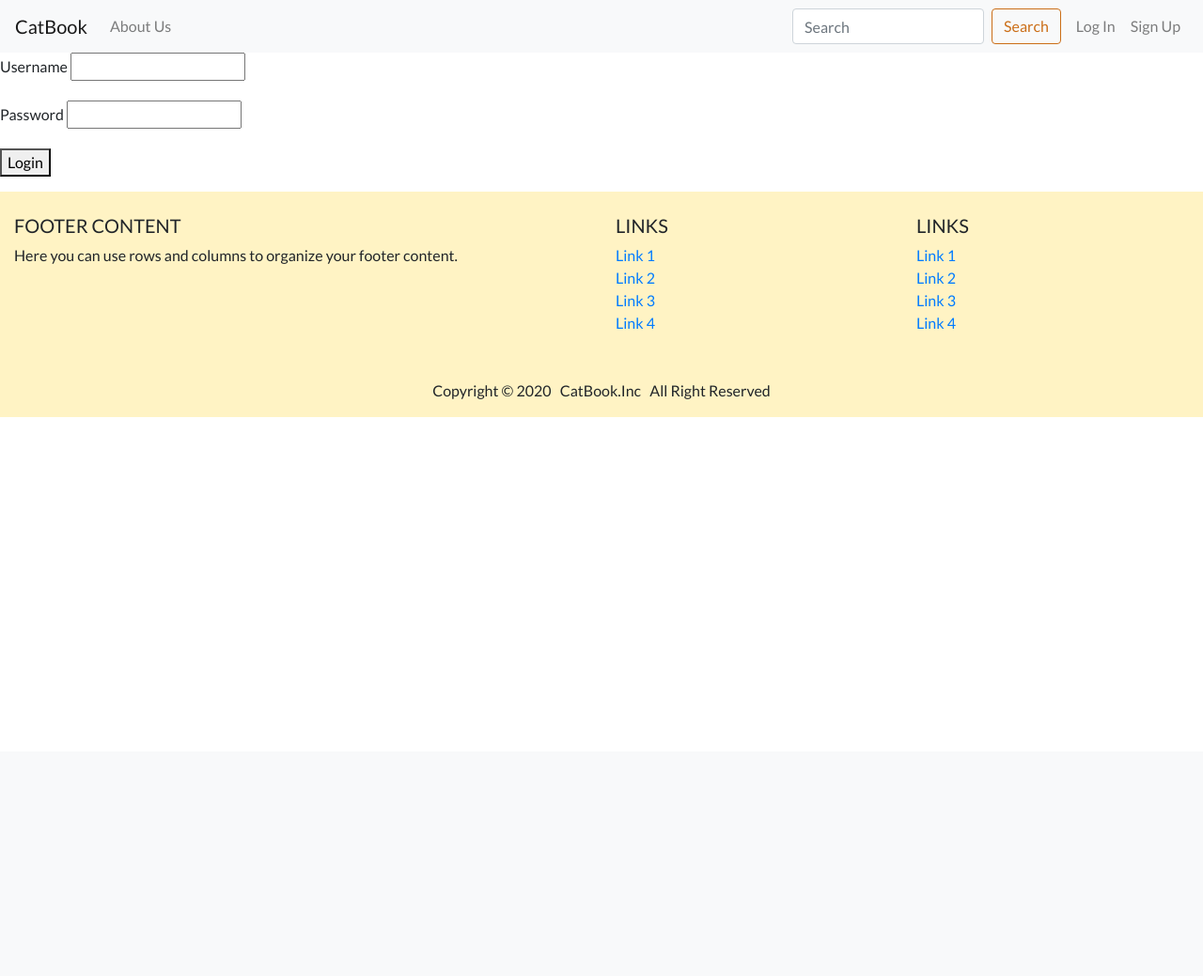
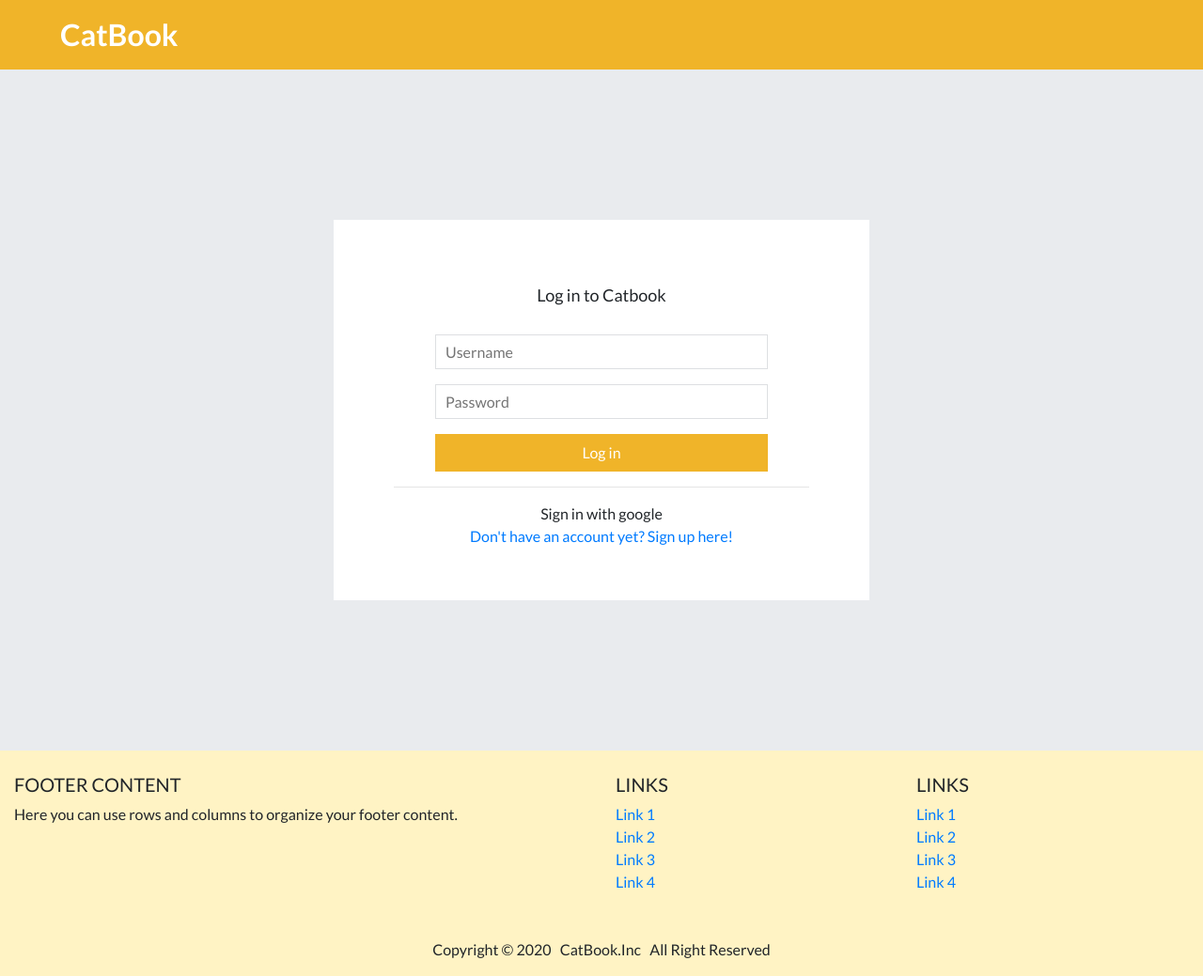
Before and after one commit to amazingshellyyy/catbook, a Django app: page /accounts/login/ in a window 1280 px wide. Shown: the whole page at 94% size. Before the commit the page ends 444 px from the top, so only its background shows below. Run offline with Django 3.2, Linux system fonts and the light colour scheme; some libraries are stand-ins or nearby versions.

Commit message:
login styling and resonsive

```diff
--- a/accounts/templates/login.html
+++ b/accounts/templates/login.html
@@ -1,24 +1,41 @@
 {% extends 'base.html' %}
-
+{% load static%}
+{% block styles%}
+<link rel="stylesheet" href="{% static 'css/login.css' %}">
+{% endblock styles%}
 {% block content %}
 
 {% if error %}
 <p style="background-color:firebrick;">{{error}}</p>
 {% endif %}
-
-  <section class="form-section">
+<div class="box1">
+  <div class="container text-center">
+    <div class="row">
+      <div class="col-sm-3 "></div>
+      <div class="col-sm-6 inner-box text-center">
         <form action="{% url 'login' %}" method="POST">
+          <h2>Log in to Catbook</h2>
           {% csrf_token %}
           <p>
-        <label for="username">Username</label>
-        <input type="text" name="username" maxlength="25" minlength="2" required>
+            <input type="text" name="username" maxlength="25" minlength="2" required placeholder="Username">
           </p>
           <p>
-        <label for="password">Password</label>
-        <input type="password" name="password" maxlength="25" minlength="4" required>
+            <input type="password" name="password" maxlength="25" minlength="4" required placeholder="Password">
           </p>
-      <button type="submit">Login</button>
+          <button class="login-btn" type="submit">Log in</button>
+          <hr>
+          <!-- google login btn -->
+          <div>Sign in with google</div>
+          <!-- enf of google login btn -->
+          <a href="{% url 'register' %}">Don't have an account yet? Sign up here!</a>
         </form>
-  </section>
+
+      </div>
+      <div class="col-sm-3 "></div>
+    </div>
+
+
+  </div>
+</div>
 
 {% endblock %}
--- a/main_app/static/css/base.css
+++ b/main_app/static/css/base.css
@@ -17,3 +17,16 @@ footer {
   color: white;
   border-color: #CB6E17;
 }
+.nav-custom {
+  background-color: #F0B429;
+  color: white;
+}
+
+.nav-link {
+  color: white !important;
+}
+.navbar-brand {
+  color: white !important;
+  font-weight:700;
+  font-size: 2rem;
+}
--- /dev/null
+++ b/main_app/static/css/login.css
@@ -0,0 +1,63 @@
+.box1 {
+  padding:20vh 0;
+  /* height:100vh; */
+  background-color: #e9ebee;
+}
+
+.inner-box {
+  background-color: white;
+  padding:5vh 5vw;
+  /* max-height: 50vh; */
+  overflow: hidden;
+}
+
+h2 {
+  font-size: 18px;
+  margin: 30px 0;
+}
+
+input{
+  background-color:transparent;
+  border:1px solid #dddfe2;
+  color: #1d2129;
+  line-height: 16px;
+  width: 80%;
+  padding: .5rem .3rem;
+  /* margin: 8px 0; */
+  box-sizing: border-box;
+}
+.login-btn {
+  width: 80%;
+  border:none;
+  background-color: #F0B429;
+  color:white;
+  padding: .5rem .3rem;
+}
+/* styling placeholder */
+::-webkit-input-placeholder { /* Chrome/Opera/Safari */
+  font-size:1rem;
+  padding:5px;
+}
+::-moz-placeholder { /* Firefox 19+ */
+  font-size:1rem;
+  padding:5px;
+}
+:-ms-input-placeholder { /* IE 10+ */
+  font-size:1rem;
+  padding:5px;
+}
+:-moz-placeholder { /* Firefox 18- */
+  font-size:1rem;
+  padding:5px;
+}
+
+
+/* Small devices (landscape phones, 576px and up) */
+@media (max-width: 576px) {
+
+}
+
+/* Medium devices (tablets, 768px and up) */
+@media (max-width: 768px) {
+
+}
--- a/main_app/templates/base.html
+++ b/main_app/templates/base.html
@@ -17,8 +17,8 @@
 </head>
 
 <body>
-  <nav class="navbar navbar-expand-lg navbar-light bg-light">
-    <a class="navbar-brand" href="#">CatBook</a>
+  <nav class="navbar navbar-expand-lg  navbar-light nav-custom">
+    <a class="navbar-brand pl-5" href="{% url 'index'%}">CatBook</a>
     <button class="navbar-toggler" type="button" data-toggle="collapse" data-target="#navbarSupportedContent"
       aria-controls="navbarSupportedContent" aria-expanded="false" aria-label="Toggle navigation">
       <span class="navbar-toggler-icon"></span>
@@ -26,33 +26,16 @@
 
     <div class="collapse navbar-collapse" id="navbarSupportedContent">
       <ul class="navbar-nav mr-auto">
-        <li class="nav-item">
-          <a class="nav-link" href="#">About Us</a>
-        </li>
+      {% block nav_left%}
+
+      {% endblock nav_left%}
 
       </ul>
 
       <ul class="navbar-nav ml-auto">
-        <form method="POST" class="form-inline my-2 my-lg-0 mr-2">
-          {% csrf_token %}
-          <input class="form-control mr-sm-2" type="search" name="query" placeholder="Search" aria-label="Search">
-          <button class="btn btn-outline-success my-2 my-sm-0 search-btn" type="submit">Search</button>
-        </form>
-        {% if user.is_authenticated %}
-        <li class="nav-item">
-          <a class="nav-link" href="{% url 'profile' pk=user.pk %}">Profile</a>
-        </li>
-        <li class="nav-item">
-          <a class="nav-link" href="/accounts/logout">Log Out</a>
-        </li>
-        {% else %}
-        <li class="nav-item">
-          <a class="nav-link" href="/accounts/login">Log In</a>
-        </li>
-        <li class="nav-item">
-          <a class="nav-link" href="/accounts/register">Sign Up</a>
-        </li>
-        {% endif %}
+      {% block nav_right %}
+
+        {% endblock nav_right %}
       </ul>
 
     </div>
```
Also changed, not shown: main_app/templates/index.html (+27 -1 lines). Lines whose indentation alone changed are shown as unchanged.
